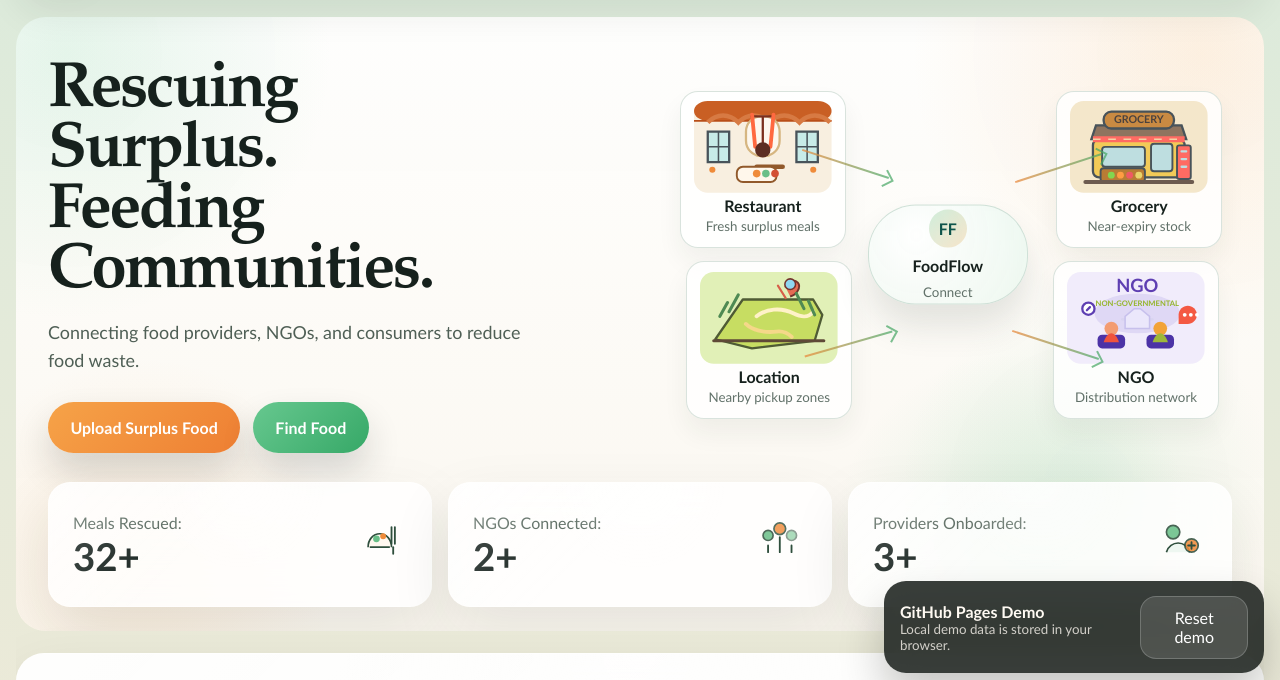
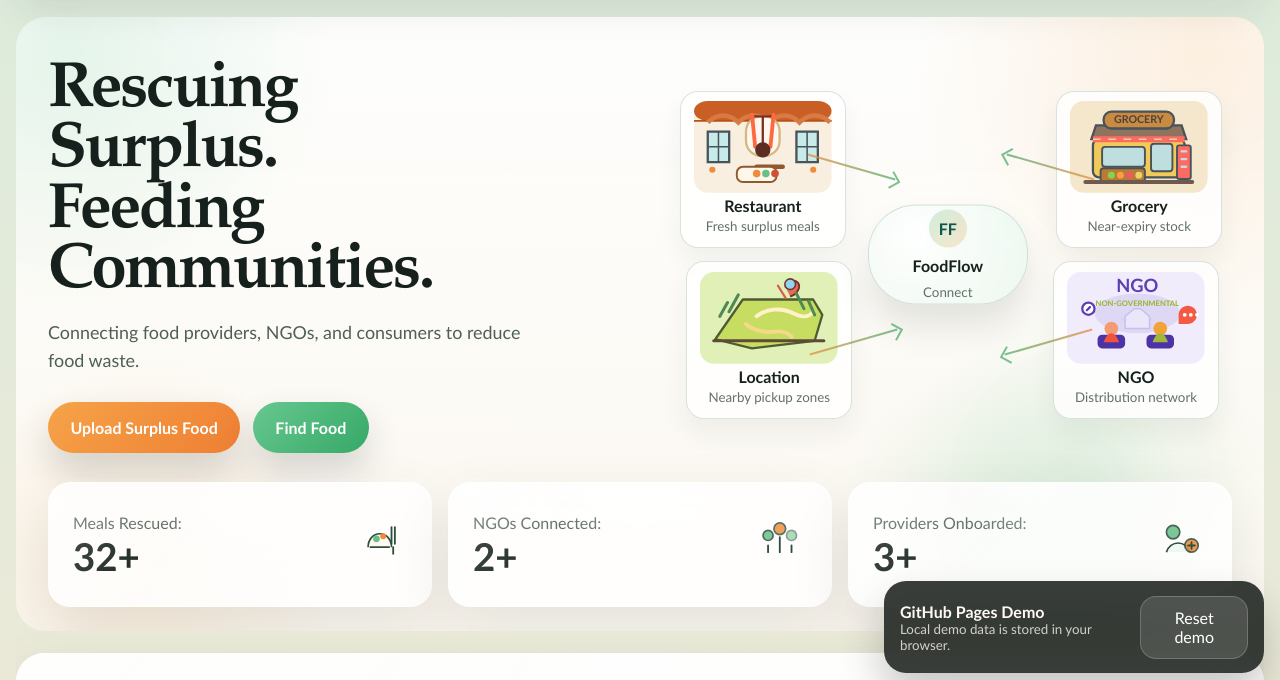
Before and after one commit to udayprakashchamakuri-beep/foodflow, a website: page docs/index.html in a window 1280 px wide. Shown: the part 111-791 px from the top of the page. Drawn offline with Linux system fonts and the light colour scheme.

Commit message:
Fix hero arrows and center logo

```diff
--- a/docs/styles.css
+++ b/docs/styles.css
@@ -2606,6 +2606,62 @@ h4,
   background: rgba(255, 255, 255, 0.82);
 }
 
+.showcase-cloud-logo .brand-mark {
+  width: 3rem;
+  height: 3rem;
+}
+
+.showcase-cloud-logo .brand-mark svg {
+  filter: none;
+}
+
+.arrow-grocery,
+.arrow-ngo {
+  background: linear-gradient(90deg, rgba(73, 168, 103, 0.72), rgba(234, 135, 56, 0.72));
+}
+
+.arrow-grocery::after,
+.arrow-ngo::after {
+  display: none;
+}
+
+.arrow-grocery::before,
+.arrow-ngo::before {
+  content: "";
+  position: absolute;
+  left: -0.2rem;
+  top: -0.23rem;
+  width: 0.7rem;
+  height: 0.7rem;
+  border-left: 2px solid rgba(73, 168, 103, 0.72);
+  border-bottom: 2px solid rgba(73, 168, 103, 0.72);
+  transform: rotate(45deg);
+}
+
+.arrow-kitchen {
+  left: 8.9rem;
+  top: 5.7rem;
+  transform: rotate(16deg);
+}
+
+.arrow-grocery {
+  right: 8.5rem;
+  top: 5.7rem;
+  transform: rotate(16deg);
+}
+
+.arrow-shelf {
+  left: 9rem;
+  bottom: 5.7rem;
+  transform: rotate(-16deg);
+}
+
+.arrow-ngo {
+  right: 8.6rem;
+  bottom: 5.7rem;
+  transform: rotate(-16deg);
+}
+
 
 .pages-demo-badge {
   position: fixed;
--- a/public/styles.css
+++ b/public/styles.css
@@ -2605,3 +2605,59 @@ h4,
 .tile-ngo {
   background: rgba(255, 255, 255, 0.82);
 }
+
+.showcase-cloud-logo .brand-mark {
+  width: 3rem;
+  height: 3rem;
+}
+
+.showcase-cloud-logo .brand-mark svg {
+  filter: none;
+}
+
+.arrow-grocery,
+.arrow-ngo {
+  background: linear-gradient(90deg, rgba(73, 168, 103, 0.72), rgba(234, 135, 56, 0.72));
+}
+
+.arrow-grocery::after,
+.arrow-ngo::after {
+  display: none;
+}
+
+.arrow-grocery::before,
+.arrow-ngo::before {
+  content: "";
+  position: absolute;
+  left: -0.2rem;
+  top: -0.23rem;
+  width: 0.7rem;
+  height: 0.7rem;
+  border-left: 2px solid rgba(73, 168, 103, 0.72);
+  border-bottom: 2px solid rgba(73, 168, 103, 0.72);
+  transform: rotate(45deg);
+}
+
+.arrow-kitchen {
+  left: 8.9rem;
+  top: 5.7rem;
+  transform: rotate(16deg);
+}
+
+.arrow-grocery {
+  right: 8.5rem;
+  top: 5.7rem;
+  transform: rotate(16deg);
+}
+
+.arrow-shelf {
+  left: 9rem;
+  bottom: 5.7rem;
+  transform: rotate(-16deg);
+}
+
+.arrow-ngo {
+  right: 8.6rem;
+  bottom: 5.7rem;
+  transform: rotate(-16deg);
+}
```
